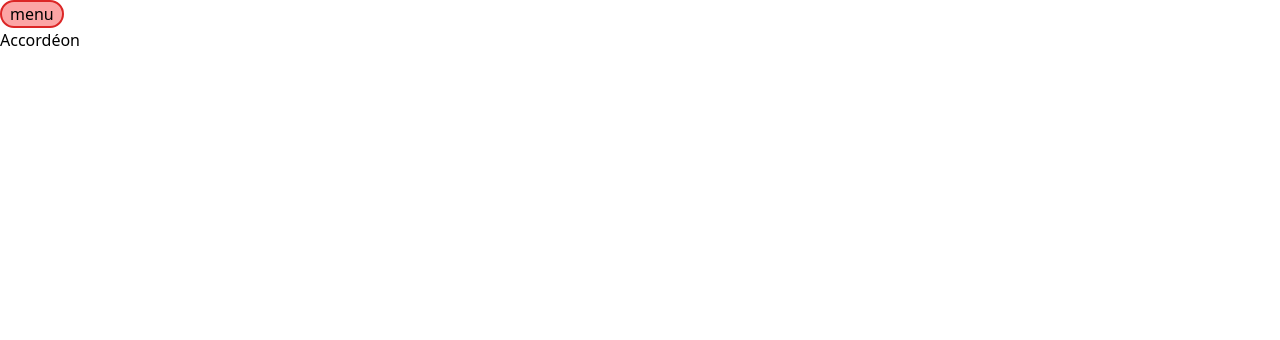
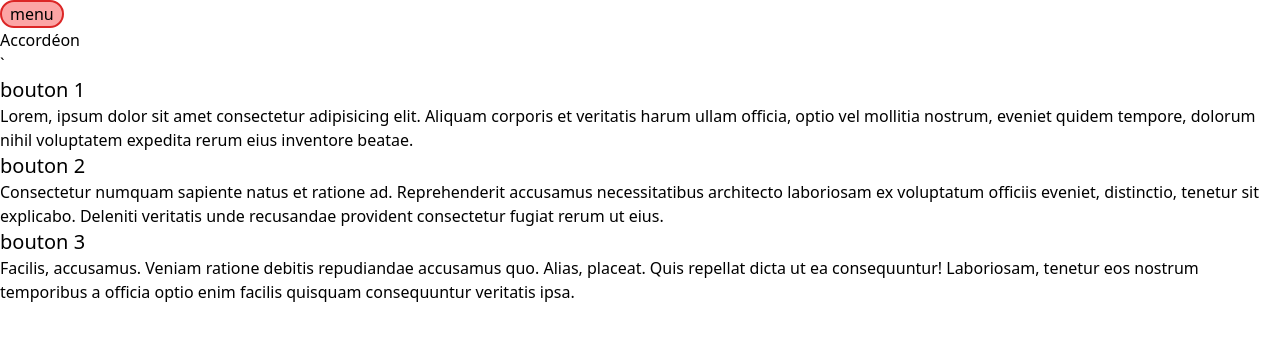
Before and after one commit to MMI-SAE-203/r213-2024-pracht-tp1-Noelie-Talhouarn, a Vue app: page /accordeon in a window 1280 px wide. Shown: the top 340 px of the page. Built offline with nearby package versions, Linux system fonts and the light colour scheme.

Commit message:
html accordeon

```diff
--- a/src/pages/accordeon.vue
+++ b/src/pages/accordeon.vue
@@ -6,4 +6,16 @@ import { ref } from 'vue';
 
 <template>
   <h1>Accordéon</h1>
+  `<section>
+    <button class="text-xl">bouton 1</button>
+    <p>Lorem, ipsum dolor sit amet consectetur adipisicing elit. Aliquam corporis et veritatis harum ullam officia, optio vel mollitia nostrum, eveniet quidem tempore, dolorum nihil voluptatem expedita rerum eius inventore beatae.</p>
+  </section>
+  <section>
+    <button class="text-xl">bouton 2</button>
+    <p>Consectetur numquam sapiente natus et ratione ad. Reprehenderit accusamus necessitatibus architecto laboriosam ex voluptatum officiis eveniet, distinctio, tenetur sit explicabo. Deleniti veritatis unde recusandae provident consectetur fugiat rerum ut eius.</p>
+  </section>
+  <section>
+    <button class="text-xl">bouton 3</button>
+    <p>Facilis, accusamus. Veniam ratione debitis repudiandae accusamus quo. Alias, placeat. Quis repellat dicta ut ea consequuntur! Laboriosam, tenetur eos nostrum temporibus a officia optio enim facilis quisquam consequuntur veritatis ipsa.</p>
+  </section>
 </template>
```
